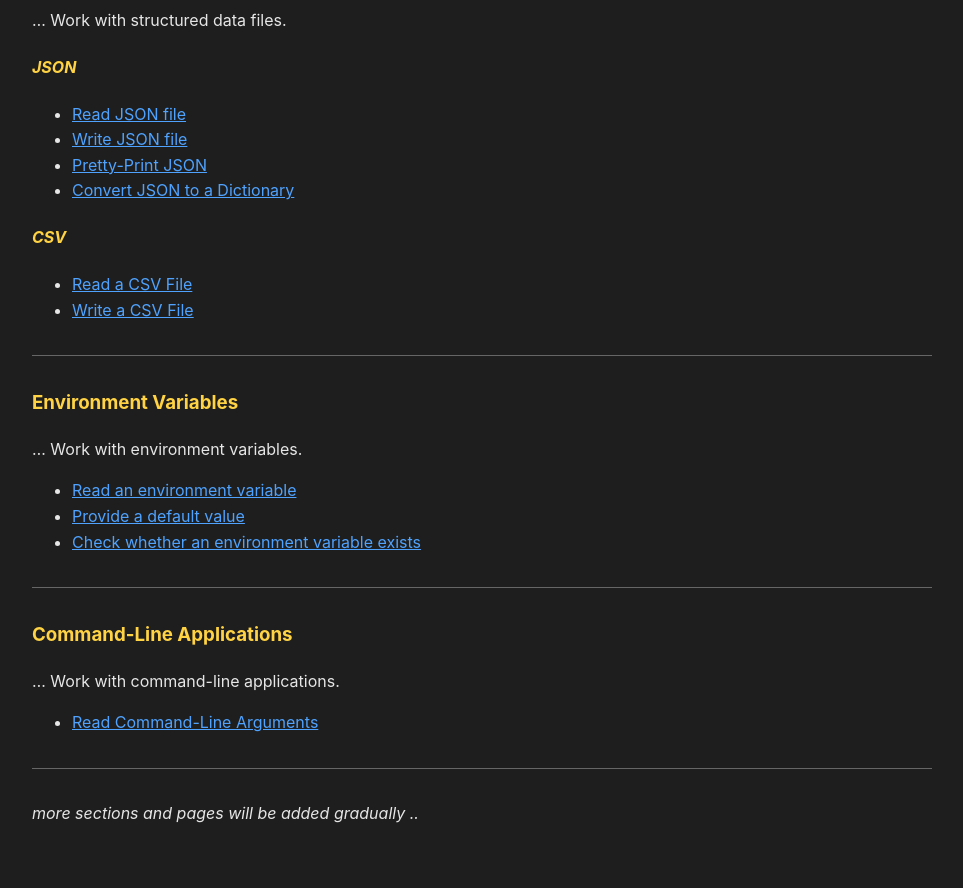
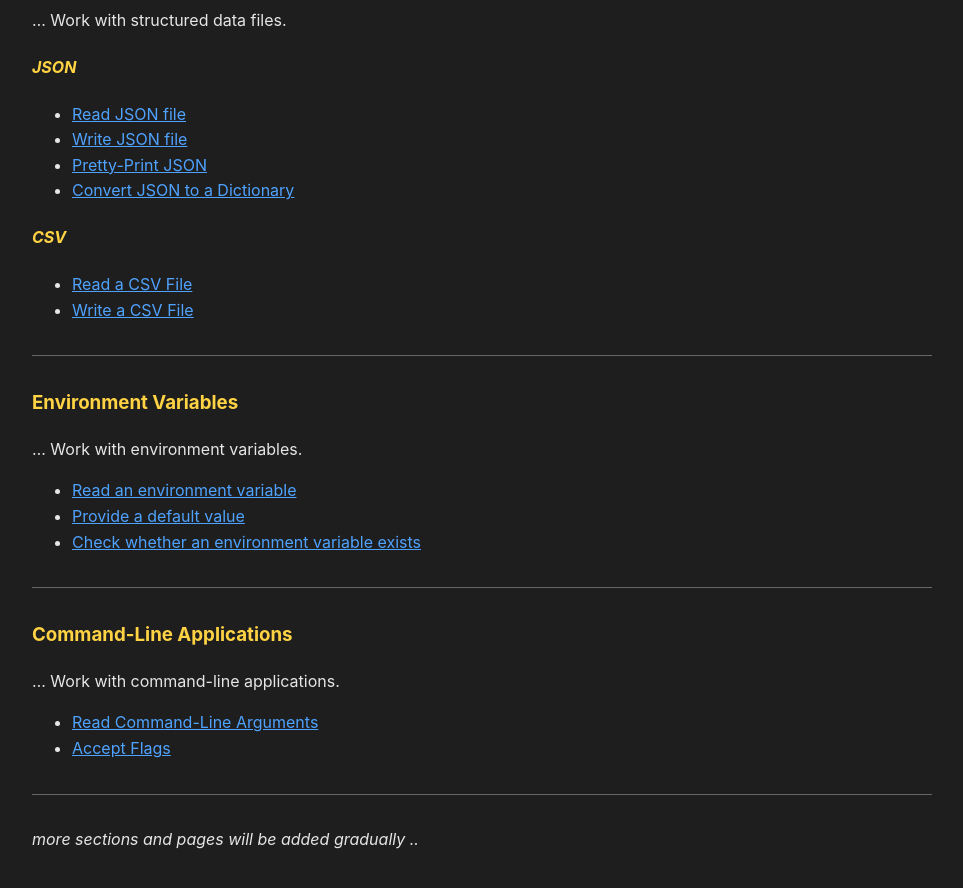
Before and after one commit to jbakchr/easier-python-docs, a Jekyll site: the page built from index.md, in a window 1280 px wide and 900 px high, scrolled down 1602 px. Shown: the top 888 px of the window, without its empty margins (158-1121 px from the left). Built offline with Jekyll 4.4.1, drawn with Linux system fonts in a browser that asks for light colours.

Commit message:
feat(docs): add Accept Flags entry

```diff
--- a/index.md
+++ b/index.md
@@ -95,6 +95,7 @@ layout: default
 ... Work with command-line applications.
 
 - [Read Command-Line Arguments](command-line-applications/read-command-line-arguments)
+- [Accept Flags](command-line-applications/accept-flags)
 
 ---
 
```
Also changed, not shown: ROADMAP.md (+1 -1 lines).
